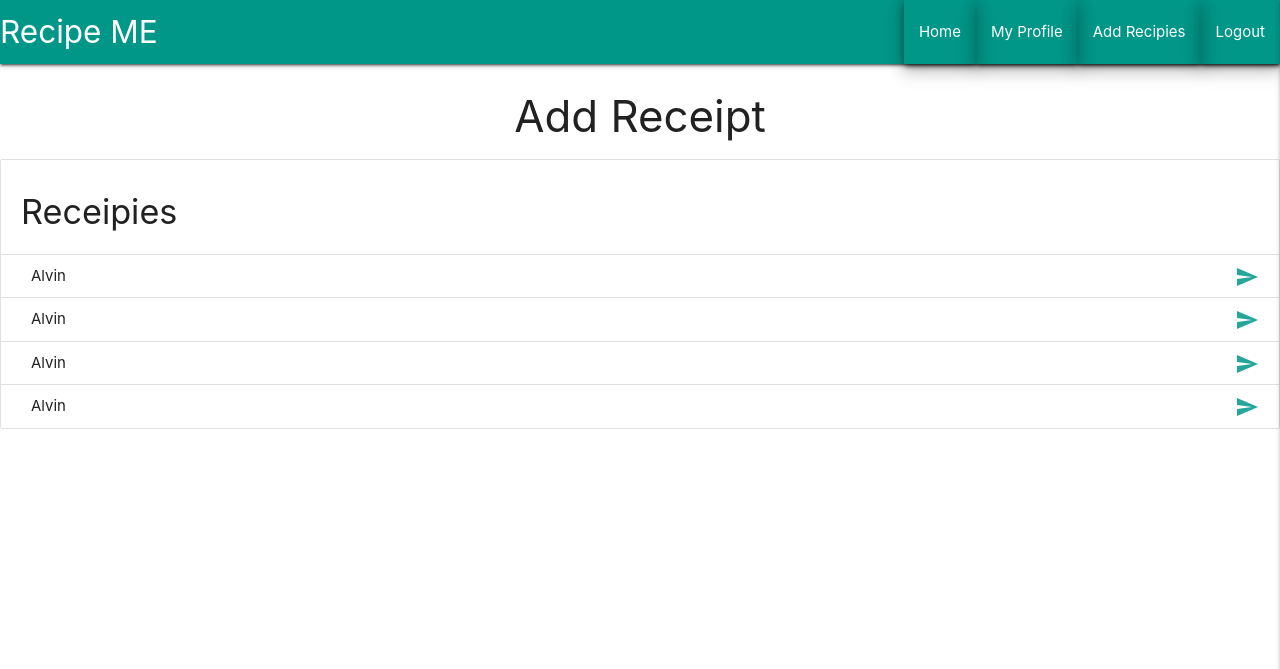
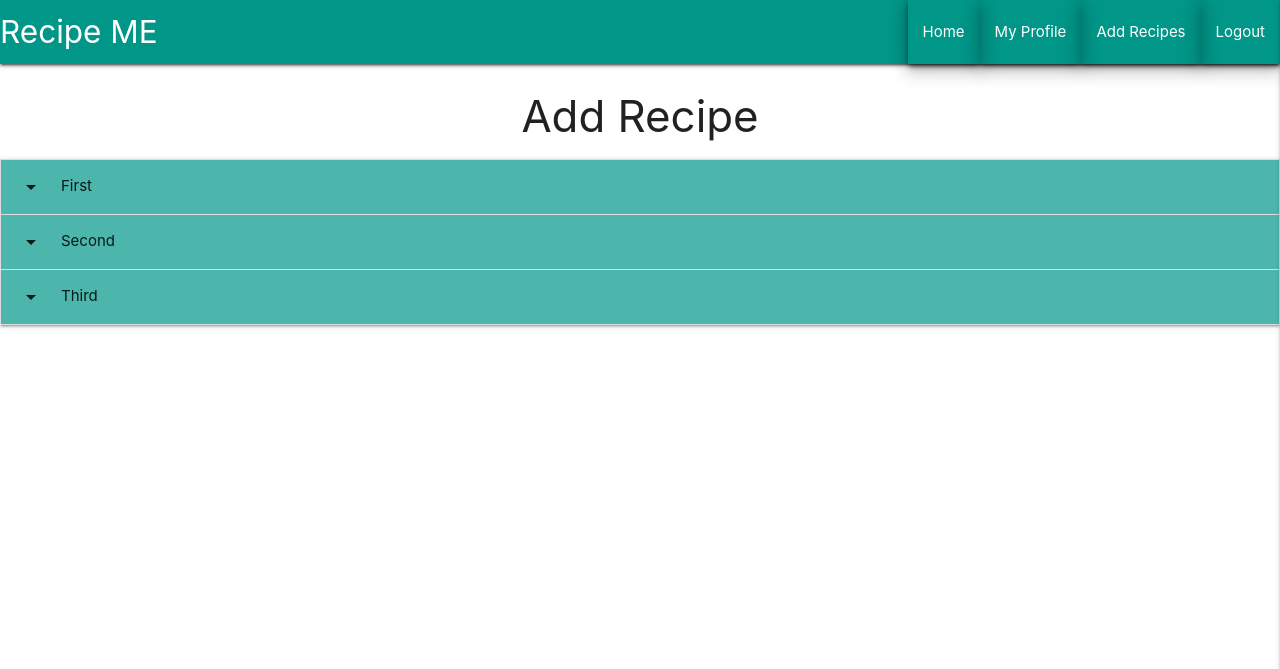
Before and after one commit to Jakub1994/Bookwithrecepies, a Flask app: page / in a window 1280 px wide. Shown: the top 669 px of the page. Run offline with Flask 2, Linux system fonts and the light colour scheme; the visitor is signed in with stand-in values (Sample User, id 1); data that the repository does not hold is empty; some libraries are stand-ins or nearby versions.

Commit message:
recipes page continuation

```diff
--- a/app.py
+++ b/app.py
@@ -18,10 +18,10 @@ app.secret_key = os.environ.get("SECRET_KEY")
 mongo = PyMongo(app)
 
 @app.route("/")
-@app.route("/recipies")
-def get_recipie():
-    recipies = mongo.db.recipies.find()
-    return render_template("recipies.html", recipies=recipies)
+@app.route("/recipes")
+def get_recipe():
+    recipes = mongo.db.recipes.find()
+    return render_template("recipes.html", recipes=recipes)
 
 @app.route("/register", methods=["GET", "POST"])
 def register():
--- a/static/js/script.js
+++ b/static/js/script.js
@@ -2,3 +2,7 @@ document.addEventListener('DOMContentLoaded', function() {
     var elems = document.querySelectorAll('.sidenav');
     var instances = M.Sidenav.init(elems, {edge: "right"});
   });
+document.addEventListener('DOMContentLoaded', function() {
+    var elems = document.querySelectorAll('.collapsible');
+    var instances = M.Collapsible.init(elems, {inDuration: "200"});
+  });
--- a/templates/base.html
+++ b/templates/base.html
@@ -18,10 +18,10 @@
             <a href="#!" class="brand-logo">Recipe ME</a>
             <a href="#" data-target="mobile-demo" class="sidenav-trigger"><i class="material-icons right">dehaze</i></a>
             <ul class="right hide-on-med-and-down z-depth-2">
-                <li class="z-depth-3"><a href="{{ url_for('get_recipie') }}">Home</a></li>
+                <li class="z-depth-3"><a href="{{ url_for('get_recipe') }}">Home</a></li>
                 {% if session.user %}
                     <li class="z-depth-3"><a href="{{url_for( 'myProfile' , username=session['user']) }}">My Profile</a></li>
-                    <li class="z-depth-3"><a href="#">Add Recipies</a></li>
+                    <li class="z-depth-3"><a href="#">Add Recipes</a></li>
                     <li class="z-depth-3"><a href="{{ url_for('logout') }}">Logout</a></li>
                 {% else %}
                     <li class="z-depth-3"><a href="{{ url_for('login') }}">Login</a></li>
@@ -32,10 +32,10 @@
     </nav>
     <!--Mobile Nav-->
     <ul class="sidenav" id="mobile-demo">
-        <li class="z-depth-3"><a href="{{ url_for('get_recipie') }}">Home</a></li>
+        <li class="z-depth-3"><a href="{{ url_for('get_recipe') }}">Home</a></li>
             {% if session.user %}
                 <li class="z-depth-3"><a href="{{url_for( 'myProfile' , username=session['user']) }}">My Profile</a></li>
-                <li class="z-depth-3"><a href="#">Add Recipies</a></li>
+                <li class="z-depth-3"><a href="#">Add Recipes</a></li>
                 <li class="z-depth-3"><a href="{{ url_for('logout') }}">Logout</a></li>
             {% else %}
                 <li class="z-depth-3"><a href="{{ url_for('login') }}">Login</a></li>
@@ -43,7 +43,6 @@
             {% endif %}
     </ul>
 </header>
-
 <section>
     <!-- flash messages -->
     {% with messages = get_flashed_messages() %}
--- a/templates/newreceipts.html
+++ b/templates/newrecipes.html
@@ -1,7 +1,7 @@
 {% extends "base.html" %}
 {% block content %}
 
-<h3 class="center-align">Add Receipie</h3>
+<h3 class="center-align">Add Recipe</h3>
 <div class="row">
     <form class="col s12">
         <div class="row">
--- /dev/null
+++ b/templates/recipes.html
@@ -0,0 +1,20 @@
+{% extends "base.html" %}
+{% block content %}
+
+<h3 class="center-align">Add Recipe</h3>
+<ul class="collapsible">
+    <li>
+      <div class="collapsible-header teal lighten-2 s8"><i class="material-icons">arrow_drop_down</i> First</div>
+      <div class="collapsible-body"><span><img src="" alt=""> Lorem ipsum dolor sit amet.</span></div>
+    </li>
+    <li>
+      <div class="collapsible-header teal lighten-2 s8"><i class="material-icons">arrow_drop_down</i>Second</div>
+      <div class="collapsible-body"><span> <img src="" alt=""> Lorem ipsum dolor sit amet.</span></div>
+    </li>
+    <li>
+      <div class="collapsible-header teal lighten-2 s8"><i class="material-icons">arrow_drop_down</i>Third</div>
+      <div class="collapsible-body"><span> <img src="" alt=""> Lorem ipsum dolor sit amet.</span></div>
+    </li>
+  </ul>
+
+{% endblock %}
--- a/templates/recipies.html
+++ /dev/null
@@ -1,23 +0,0 @@
-{% extends "base.html" %}
-{% block content %}
-
-<h3 class="center-align">Add Receipt</h3>
-<ul class="collection with-header">
-    <li class="collection-header">
-        <h4>Receipies</h4>
-    </li>
-    <li class="collection-item">
-        <div>Alvin<a href="#!" class="secondary-content"><i class="material-icons">send</i></a></div>
-    </li>
-    <li class="collection-item">
-        <div>Alvin<a href="#!" class="secondary-content"><i class="material-icons">send</i></a></div>
-    </li>
-    <li class="collection-item">
-        <div>Alvin<a href="#!" class="secondary-content"><i class="material-icons">send</i></a></div>
-    </li>
-    <li class="collection-item">
-        <div>Alvin<a href="#!" class="secondary-content"><i class="material-icons">send</i></a></div>
-    </li>
-</ul>
-
-{% endblock %}
```
Also changed, not shown: imiges/logo/logo_size.jpg (deleted).
